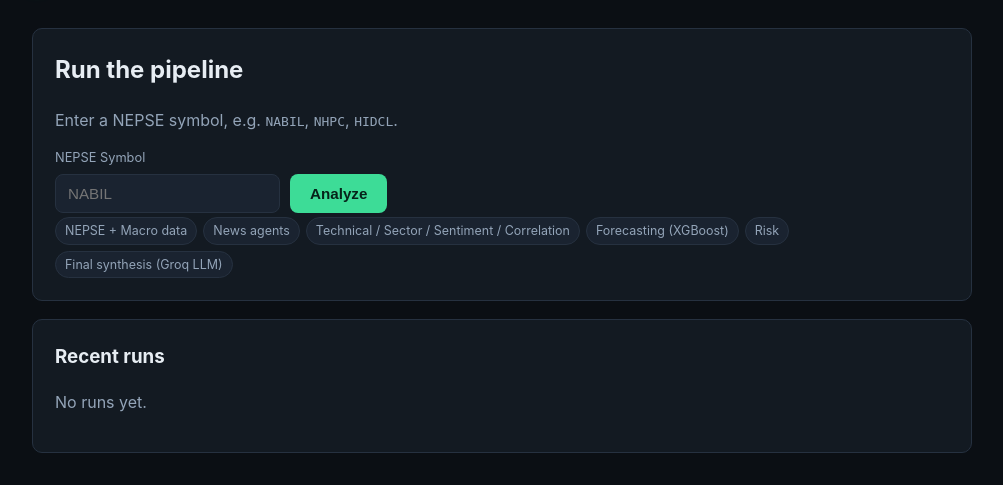
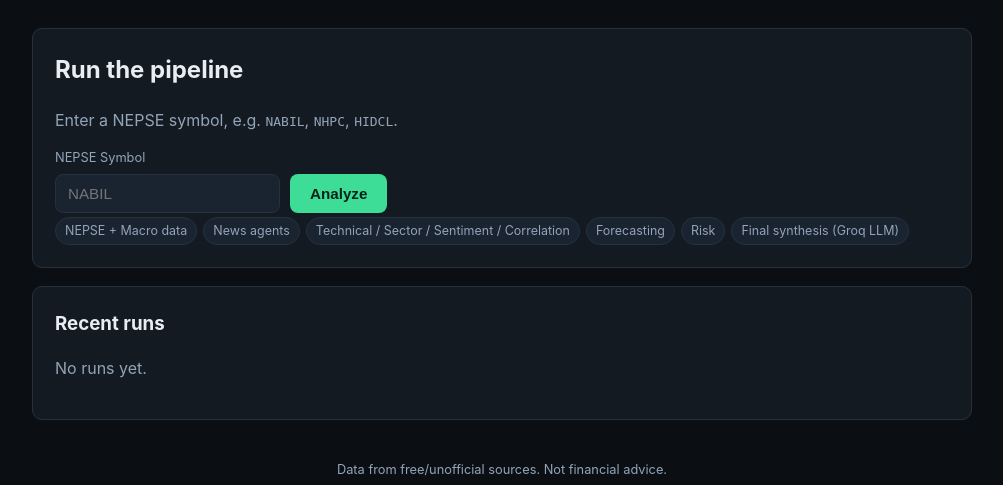
Before and after one commit to DhawaDong/nep_agentic_system, a Flask app: page / in a window 1280 px wide. Shown: the part 61-546 px from the top of the page, without its empty margins (138-1141 px from the left). Run offline with Flask 3, Linux system fonts and the light colour scheme.

Commit message:
Update index.html

```diff
--- a/templates/index.html
+++ b/templates/index.html
@@ -13,7 +13,7 @@
   </form>
   <div class="agent-pipeline">
     <span>NEPSE + Macro data</span><span>News agents</span><span>Technical / Sector / Sentiment / Correlation</span>
-    <span>Forecasting (XGBoost)</span><span>Risk</span><span>Final synthesis (Groq LLM)</span>
+    <span>Forecasting <!(XGBoost)> </span><span>Risk</span><span>Final synthesis (Groq LLM)</span>
   </div>
 </div>
 
```
